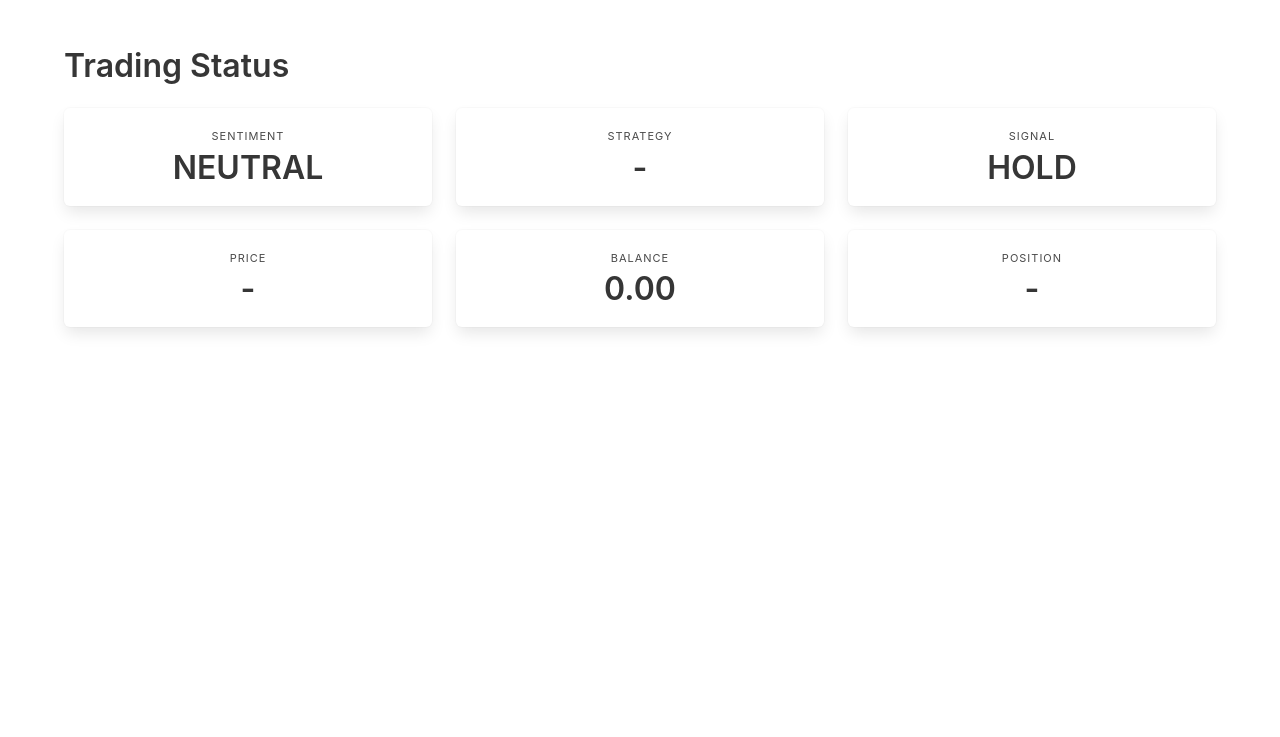
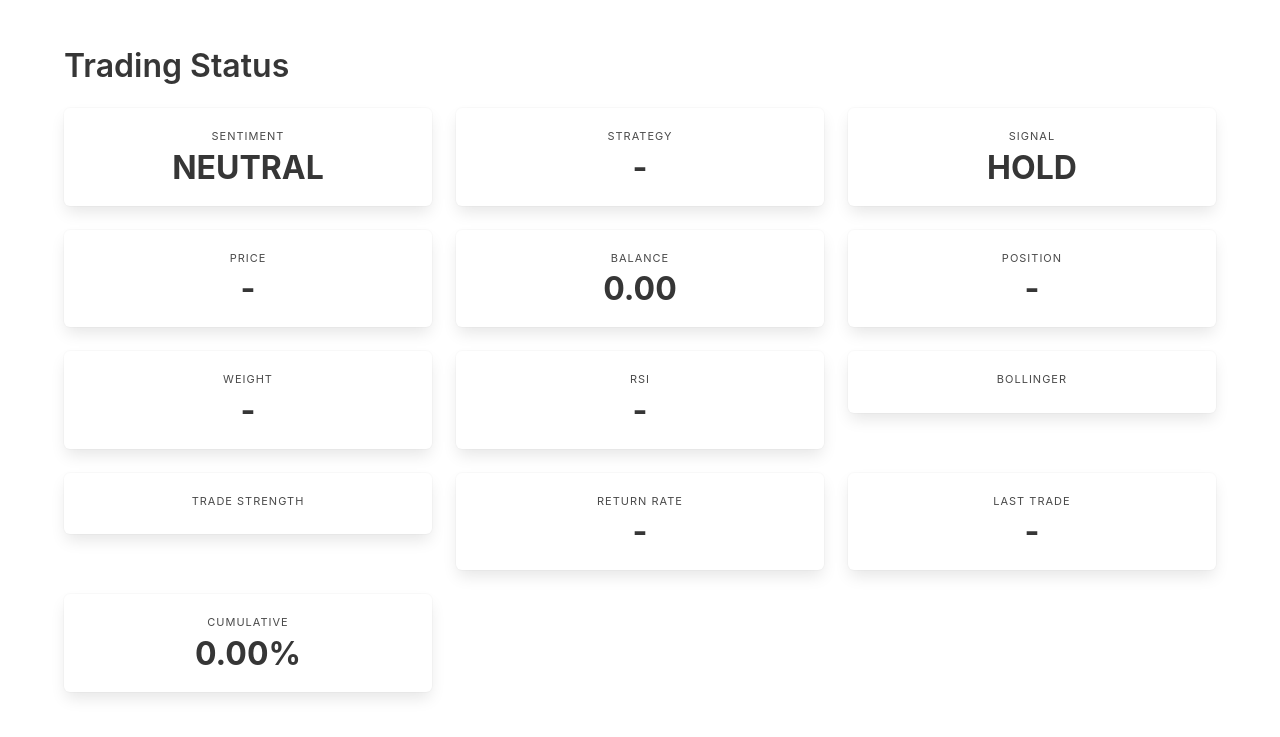
Before and after one commit to leesangmin4533/nova1, a Flask app: page / in a window 1280 px wide. Shown: the top 737 px of the page. Run offline with Flask 2, Linux system fonts and the light colour scheme; parts of the project's set-up code (start-up, migrations or seed data) failed here and were passed over.

Commit message:
Enhance logging and dashboard

```diff
--- a/main.py
+++ b/main.py
@@ -13,6 +13,7 @@ from agents.logger_agent import LoggerAgent
 from agents.learning_agent import LearningAgent
 from agents.utils import get_upbit_candles, get_upbit_orderbook
 from status_server import start_status_server, update_state
+from log_analyzer import load_logs, analyze_logs
 
 
 SYMBOL = "KRW-BTC"
@@ -32,6 +33,7 @@ class TradingApp:
         self.last_signal = "HOLD"
         self.current_price = 0.0
         self.balance = 1_000_000.0  # KRW starting balance
+        self.last_trade_time = None
 
     def loop(self):
         try:
@@ -44,8 +46,13 @@ class TradingApp:
         self.current_price = candle_data[-1]
 
         sentiment = self.sentiment_agent.update(candle_data, order_book, None)
+        rsi = self.sentiment_agent.rsi
+        bb_score = self.sentiment_agent.bb_score
+        ts_score = self.sentiment_agent.ts_score
+
         self.strategy_selector.update_scores(self.learning_agent.weights)
         strategy, params = self.strategy_selector.select(sentiment)
+        weight = params.get("weight")
 
         order_status = {
             "has_position": self.position is not None,
@@ -62,25 +69,29 @@ class TradingApp:
         if signal == "BUY" and self.position is None:
             self.position = {"entry_price": self.current_price, "quantity": 1.0, "symbol": SYMBOL}
             self.balance -= self.current_price
-            self.logger.log(
+            ts = self.logger.log(
                 "EntryDecisionAgent",
                 "BUY",
                 price=self.current_price,
                 symbol=SYMBOL,
                 return_rate=0.0,
             )
+            if ts:
+                self.last_trade_time = ts
         elif signal == "SELL" and self.position is not None:
             return_rate = (
                 self.current_price - self.position["entry_price"]
             ) / self.position["entry_price"]
             self.balance += self.current_price * self.position["quantity"]
-            self.logger.log(
+            ts = self.logger.log(
                 "EntryDecisionAgent",
                 "SELL",
                 price=self.current_price,
                 symbol=self.position["symbol"],
                 return_rate=return_rate,
             )
+            if ts:
+                self.last_trade_time = ts
             self.position = None
 
         if self.position:
@@ -92,16 +103,19 @@ class TradingApp:
                     self.current_price - self.position["entry_price"]
                 ) / self.position["entry_price"]
                 self.balance += self.current_price * self.position["quantity"]
-                self.logger.log(
+                ts = self.logger.log(
                     "PositionManager",
                     "CLOSE",
                     price=self.current_price,
                     symbol=self.position["symbol"],
                     return_rate=return_rate,
                 )
+                if ts:
+                    self.last_trade_time = ts
                 self.position = None
 
         position_state = None
+        return_rate = None
         if self.position:
             return_rate = (
                 self.current_price - self.position["entry_price"]
@@ -111,6 +125,10 @@ class TradingApp:
                 "return_rate": return_rate,
             }
 
+        logs = load_logs("log")
+        stats = analyze_logs(logs)
+        cumulative_return = stats.get("cumulative_return", 0.0)
+
         update_state(
             sentiment=sentiment,
             strategy=strategy,
@@ -118,6 +136,13 @@ class TradingApp:
             signal=self.last_signal,
             price=self.current_price,
             balance=self.balance,
+            weight=weight,
+            rsi=rsi,
+            bb_score=bb_score,
+            ts_score=ts_score,
+            return_rate=return_rate,
+            cumulative_return=cumulative_return,
+            last_trade_time=self.last_trade_time,
         )
 
 
--- a/src/agents/market_sentiment.py
+++ b/src/agents/market_sentiment.py
@@ -11,6 +11,9 @@ class MarketSentimentAgent:
 
     def __init__(self):
         self.state = "NEUTRAL"
+        self.rsi = 50.0
+        self.bb_score = 0
+        self.ts_score = 0
 
     def calc_rsi(self, closes: List[float], period: int = 20) -> float:
         """Return the Relative Strength Index (RSI) for the given closes.
@@ -63,6 +66,7 @@ class MarketSentimentAgent:
                 return self.state
 
         rsi = self.calc_rsi(candle_data, period=20)
+        self.rsi = rsi
 
         if len(candle_data) >= 20:
             ma = sum(candle_data[-20:]) / 20
@@ -74,6 +78,7 @@ class MarketSentimentAgent:
             bb_score = 1 if price > upper else -1 if price < lower else 0
         else:
             bb_score = 0
+        self.bb_score = bb_score
 
         ob_score = 0
         if order_book and isinstance(order_book, dict):
@@ -93,6 +98,7 @@ class MarketSentimentAgent:
                 ts_score = 1
             elif trade_strength < 0.9:
                 ts_score = -1
+        self.ts_score = ts_score
 
         score = 0
         if rsi > 70:
--- a/static/status.js
+++ b/static/status.js
@@ -13,6 +13,29 @@ async function refresh() {
         } else {
             document.getElementById('position').innerText = '-';
         }
+        document.getElementById('weight').innerText = (data.weight !== undefined && data.weight !== null) ? data.weight.toFixed(2) : '-';
+        document.getElementById('rsi').innerText = (data.rsi !== undefined && data.rsi !== null) ? data.rsi.toFixed(2) : '-';
+        document.getElementById('bb_score').innerText = data.bb_score !== undefined ? data.bb_score : '-';
+        document.getElementById('ts_score').innerText = data.ts_score !== undefined ? data.ts_score : '-';
+        if (data.return_rate !== null && data.return_rate !== undefined) {
+            const elem = document.getElementById('return_rate');
+            const val = (data.return_rate * 100).toFixed(2);
+            elem.innerText = val + '%';
+            elem.classList.toggle('positive', data.return_rate > 0);
+            elem.classList.toggle('negative', data.return_rate < 0);
+        } else {
+            document.getElementById('return_rate').innerText = '-';
+        }
+        document.getElementById('last_trade_time').innerText = data.last_trade_time || '-';
+        if (data.cumulative_return !== null && data.cumulative_return !== undefined) {
+            const elem = document.getElementById('cumulative_return');
+            const val = (data.cumulative_return * 100).toFixed(2);
+            elem.innerText = val + '%';
+            elem.classList.toggle('positive', data.cumulative_return > 0);
+            elem.classList.toggle('negative', data.cumulative_return < 0);
+        } else {
+            document.getElementById('cumulative_return').innerText = '-';
+        }
     } catch (e) {
         console.error(e);
     }
--- /dev/null
+++ b/static/styles.css
@@ -0,0 +1,4 @@
+.card-heading{font-size:0.8rem;color:#666;}
+.card-value{font-size:2rem;font-weight:bold;}
+.positive{color:#1b9c1b;}
+.negative{color:#c0392b;}
--- a/status_server.py
+++ b/status_server.py
@@ -16,6 +16,13 @@ state_store = {
     "price": None,
     "balance": 0.0,
     "equity": 0.0,
+    "weight": None,
+    "rsi": None,
+    "bb_score": None,
+    "ts_score": None,
+    "return_rate": None,
+    "cumulative_return": 0.0,
+    "last_trade_time": None,
 }
 
 
--- a/templates/status.html
+++ b/templates/status.html
@@ -4,6 +4,7 @@
     <meta charset="UTF-8">
     <title>Status Dashboard</title>
     <link rel="stylesheet" href="https://cdn.jsdelivr.net/npm/bulma@0.9.4/css/bulma.min.css">
+    <link rel="stylesheet" href="{{ url_for('static', filename='styles.css') }}">
 </head>
 <body>
 <section class="section">
@@ -13,37 +14,79 @@
         <div class="column is-one-third">
             <div class="box has-text-centered">
                 <p class="heading">Sentiment</p>
-                <p id="sentiment" class="title">-</p>
+                <p id="sentiment" class="title card-value">-</p>
             </div>
         </div>
         <div class="column is-one-third">
             <div class="box has-text-centered">
                 <p class="heading">Strategy</p>
-                <p id="strategy" class="title">-</p>
+                <p id="strategy" class="title card-value">-</p>
             </div>
         </div>
         <div class="column is-one-third">
             <div class="box has-text-centered">
                 <p class="heading">Signal</p>
-                <p id="signal" class="title">-</p>
+                <p id="signal" class="title card-value">-</p>
             </div>
         </div>
         <div class="column is-one-third">
             <div class="box has-text-centered">
                 <p class="heading">Price</p>
-                <p id="price" class="title">-</p>
+                <p id="price" class="title card-value">-</p>
             </div>
         </div>
         <div class="column is-one-third">
             <div class="box has-text-centered">
                 <p class="heading">Balance</p>
-                <p id="balance" class="title">-</p>
+                <p id="balance" class="title card-value">-</p>
             </div>
         </div>
         <div class="column is-one-third">
             <div class="box has-text-centered">
                 <p class="heading">Position</p>
-                <p id="position" class="title">-</p>
+                <p id="position" class="title card-value">-</p>
+            </div>
+        </div>
+        <div class="column is-one-third">
+            <div class="box has-text-centered">
+                <p class="heading">Weight</p>
+                <p id="weight" class="title card-value">-</p>
+            </div>
+        </div>
+        <div class="column is-one-third">
+            <div class="box has-text-centered">
+                <p class="heading">RSI</p>
+                <p id="rsi" class="title card-value">-</p>
+            </div>
+        </div>
+        <div class="column is-one-third">
+            <div class="box has-text-centered">
+                <p class="heading">Bollinger</p>
+                <p id="bb_score" class="title card-value">-</p>
+            </div>
+        </div>
+        <div class="column is-one-third">
+            <div class="box has-text-centered">
+                <p class="heading">Trade Strength</p>
+                <p id="ts_score" class="title card-value">-</p>
+            </div>
+        </div>
+        <div class="column is-one-third">
+            <div class="box has-text-centered">
+                <p class="heading">Return Rate</p>
+                <p id="return_rate" class="title card-value">-</p>
+            </div>
+        </div>
+        <div class="column is-one-third">
+            <div class="box has-text-centered">
+                <p class="heading">Last Trade</p>
+                <p id="last_trade_time" class="title card-value">-</p>
+            </div>
+        </div>
+        <div class="column is-one-third">
+            <div class="box has-text-centered">
+                <p class="heading">Cumulative</p>
+                <p id="cumulative_return" class="title card-value">-</p>
             </div>
         </div>
     </div>
```
Also changed, not shown: src/agents/logger_agent.py (+17 -1 lines).
